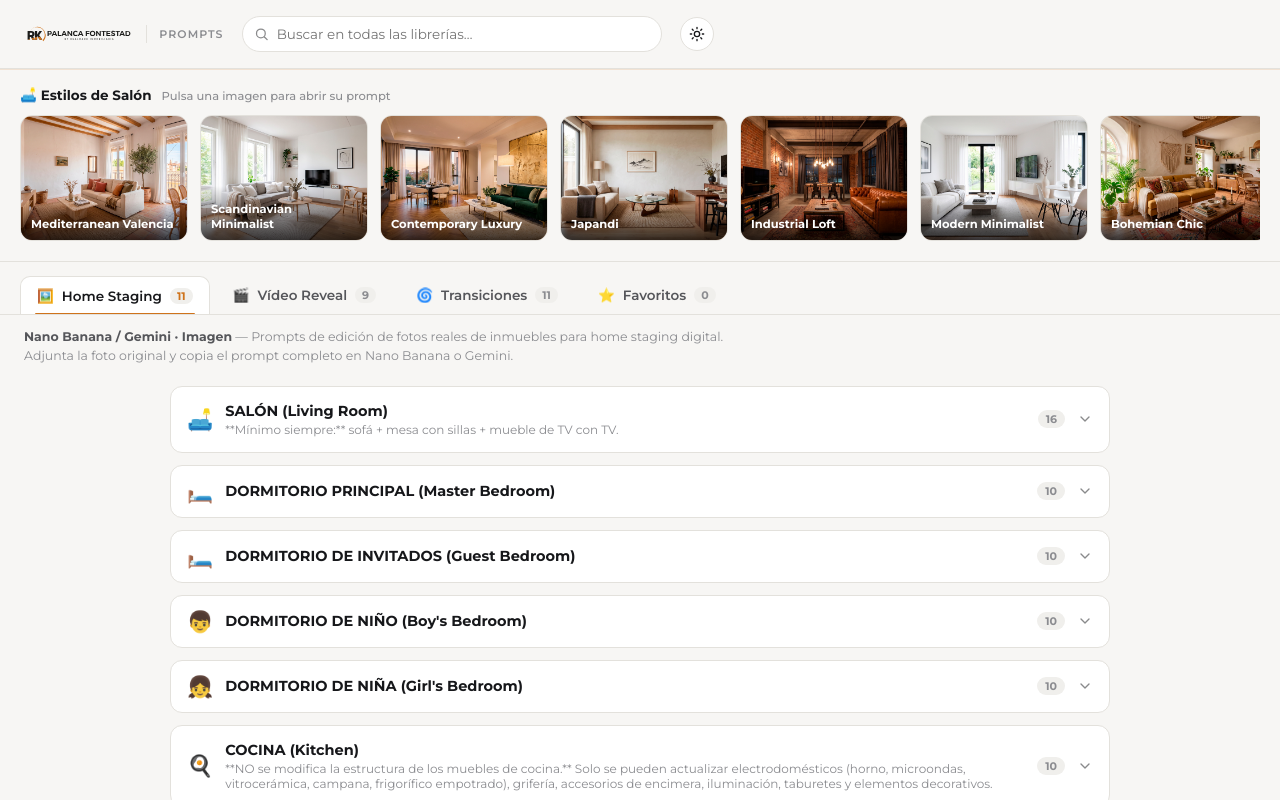
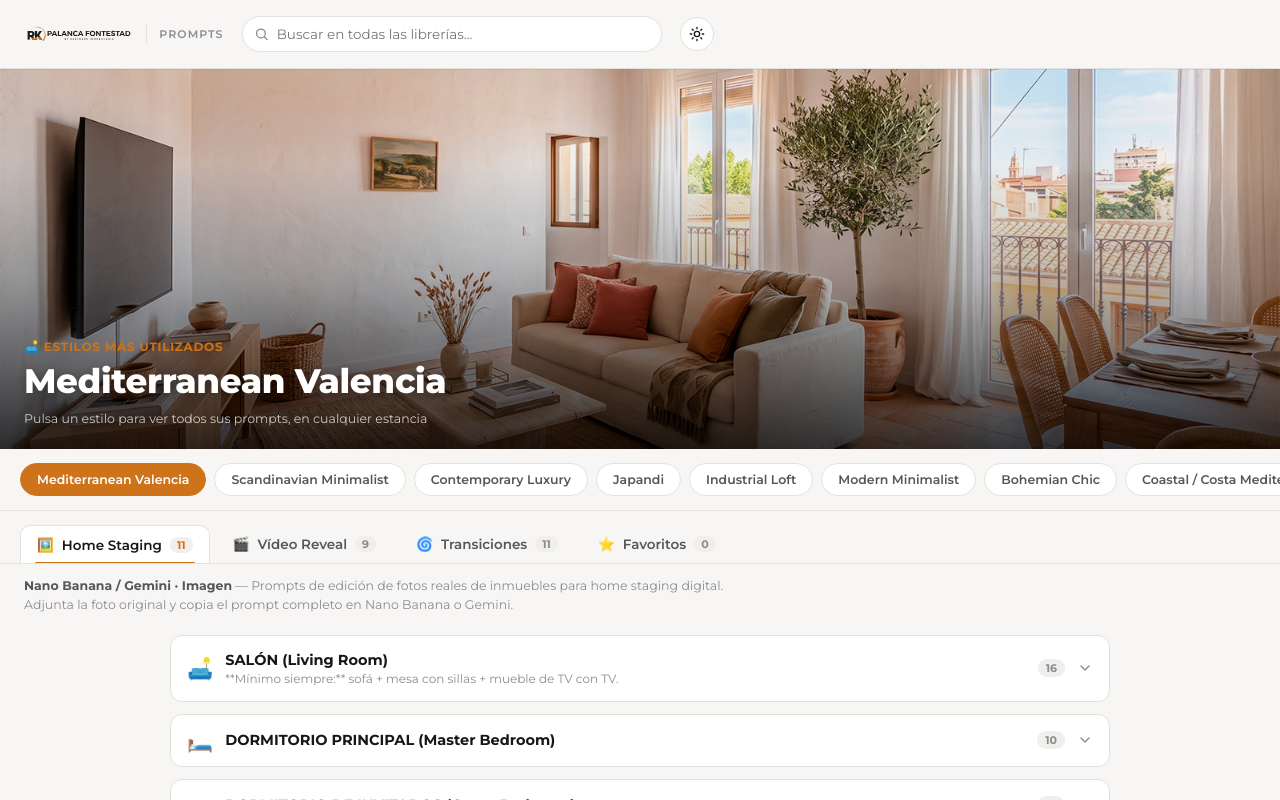
Before and after one commit to marketingIPF/creaprompts, a React (Vite) app: page / in a window 1280 px wide. Shown: the top 800 px of the page. Built offline with nearby package versions, Linux system fonts and the light colour scheme.

Commit message:
Add files via upload

```diff
--- a/src/App.jsx
+++ b/src/App.jsx
@@ -108,14 +108,7 @@ export default function App() {
   const searching = q.length > 0;
 
   const handleSelectStyle = (styleTitle) => {
-    const match = flat.find(
-      (item) => item.libId === 'nano-banana' && item.roomTitle.startsWith('SALÓN') && item.itemTitle === styleTitle
-    );
-    if (match) {
-      setQuery('');
-      setActiveLib('nano-banana');
-      setHighlightKey(match.key);
-    }
+    setQuery(styleTitle);
   };
 
   const globalResults = useMemo(() => {
--- a/src/components/Hero.jsx
+++ b/src/components/Hero.jsx
@@ -1,31 +1,42 @@
 import { useState } from 'react';
 import { HERO_STYLES } from '../data/heroStyles';
 
-function HeroTile({ style, onSelect }) {
+export default function Hero({ onSelectStyle }) {
+  const [activeIndex, setActiveIndex] = useState(0);
   const [broken, setBroken] = useState(false);
+  const active = HERO_STYLES[activeIndex];
+
+  const handlePick = (index) => {
+    setActiveIndex(index);
+    setBroken(false);
+    onSelectStyle(HERO_STYLES[index].title);
+  };
 
   return (
-    <button className="hero-tile" onClick={() => onSelect(style.title)}>
-      {broken ? (
-        <div className="hero-tile-fallback">🖼️</div>
-      ) : (
-        <img src={style.file} alt={style.title} onError={() => setBroken(true)} loading="lazy" />
-      )}
-      <span className="hero-tile-label">{style.title}</span>
-    </button>
-  );
-}
+    <div className="hero">
+      <div className="hero-image">
+        {broken ? (
+          <div className="hero-image-fallback">🛋️</div>
+        ) : (
+          <img src={active.file} alt={active.title} onError={() => setBroken(true)} />
+        )}
+        <div className="hero-scrim" />
+        <div className="hero-copy">
+          <span className="hero-eyebrow">🛋️ Estilos más utilizados</span>
+          <h1 className="hero-title">{active.title}</h1>
+          <span className="hero-hint">Pulsa un estilo para ver todos sus prompts, en cualquier estancia</span>
+        </div>
+      </div>
 
-export default function Hero({ onSelectStyle }) {
-  return (
-    <div className="hero">
-      <div className="hero-heading">
-        <span>🛋️ Estilos de Salón</span>
-        <small>Pulsa una imagen para abrir su prompt</small>
-      </div>
-      <div className="hero-strip">
-        {HERO_STYLES.map((style) => (
-          <HeroTile key={style.title} style={style} onSelect={onSelectStyle} />
+      <div className="hero-pills">
+        {HERO_STYLES.map((style, i) => (
+          <button
+            key={style.title}
+            className={`hero-pill${i === activeIndex ? ' active' : ''}`}
+            onClick={() => handlePick(i)}
+          >
+            {style.title}
+          </button>
         ))}
       </div>
     </div>
--- a/src/index.css
+++ b/src/index.css
@@ -254,89 +254,130 @@ button, input {
 /* ---------- Hero ---------- */
 
 .hero {
-  padding: 18px 20px 16px;
   border-bottom: 1px solid var(--border);
 }
 
-.hero-heading {
-  display: flex;
-  align-items: baseline;
-  gap: 10px;
-  margin-bottom: 12px;
-  font-weight: 700;
-  font-size: 13.5px;
+.hero-image {
+  position: relative;
+  width: 100%;
+  height: 380px;
+  overflow: hidden;
+  background: var(--surface-2);
 }
 
-.hero-heading small {
-  font-weight: 500;
-  color: var(--text-faint);
-  font-size: 11.5px;
-}
-
-.hero-strip {
-  display: flex;
-  gap: 12px;
-  overflow-x: auto;
-  padding-bottom: 4px;
-  scroll-snap-type: x proximity;
-}
-
-.hero-tile {
-  position: relative;
-  flex: 0 0 auto;
-  width: 168px;
-  aspect-ratio: 4 / 3;
-  border-radius: 12px;
-  overflow: hidden;
-  border: 1px solid var(--border);
-  background: var(--surface-2);
-  cursor: pointer;
-  padding: 0;
-  scroll-snap-align: start;
-  transition: transform .15s ease, border-color .15s ease;
-}
-
-.hero-tile:hover {
-  transform: translateY(-3px);
-  border-color: var(--orange);
-}
-
-.hero-tile img {
+.hero-image img {
   width: 100%;
   height: 100%;
   object-fit: cover;
   display: block;
+  animation: hero-fade .35s ease;
 }
 
-.hero-tile-fallback {
+@keyframes hero-fade {
+  from {
+    opacity: 0;
+  }
+  to {
+    opacity: 1;
+  }
+}
+
+.hero-image-fallback {
   width: 100%;
   height: 100%;
   display: flex;
   align-items: center;
   justify-content: center;
-  font-size: 28px;
-  opacity: 0.25;
+  font-size: 56px;
+  opacity: 0.2;
   background: repeating-linear-gradient(
     135deg,
     var(--surface-2),
-    var(--surface-2) 10px,
-    var(--surface) 10px,
-    var(--surface) 20px
+    var(--surface-2) 16px,
+    var(--surface) 16px,
+    var(--surface) 32px
   );
 }
 
-.hero-tile-label {
+.hero-scrim {
+  position: absolute;
+  inset: 0;
+  background: linear-gradient(to top, rgba(0, 0, 0, 0.78) 0%, rgba(0, 0, 0, 0.25) 45%, rgba(0, 0, 0, 0.05) 75%);
+  pointer-events: none;
+}
+
+.hero-copy {
   position: absolute;
   left: 0;
   right: 0;
   bottom: 0;
-  padding: 16px 10px 8px;
-  background: linear-gradient(to top, rgba(0, 0, 0, 0.75), transparent);
+  padding: 28px 24px 22px;
   color: #fff;
-  font-size: 11.5px;
+}
+
+.hero-eyebrow {
+  display: block;
+  font-size: 12px;
   font-weight: 700;
-  text-align: left;
-  line-height: 1.3;
+  letter-spacing: 0.06em;
+  text-transform: uppercase;
+  color: var(--orange);
+  margin-bottom: 6px;
+}
+
+.hero-title {
+  margin: 0 0 6px;
+  font-size: 34px;
+  font-weight: 800;
+  letter-spacing: -0.01em;
+  text-shadow: 0 2px 12px rgba(0, 0, 0, 0.35);
+}
+
+.hero-hint {
+  font-size: 12.5px;
+  color: rgba(255, 255, 255, 0.75);
+}
+
+.hero-pills {
+  display: flex;
+  gap: 8px;
+  padding: 14px 20px;
+  overflow-x: auto;
+}
+
+.hero-pill {
+  flex: 0 0 auto;
+  padding: 8px 16px;
+  border-radius: 999px;
+  border: 1px solid var(--border);
+  background: var(--surface);
+  color: var(--text-dim);
+  font-size: 12.5px;
+  font-weight: 600;
+  cursor: pointer;
+  white-space: nowrap;
+  transition: all .12s ease;
+}
+
+.hero-pill:hover {
+  border-color: var(--orange);
+  color: var(--text);
+}
+
+.hero-pill.active {
+  background: var(--orange);
+  border-color: var(--orange);
+  color: #fff;
+}
+
+@media (max-width: 640px) {
+  .hero-image {
+    height: 240px;
+  }
+
+  .hero-title {
+    font-size: 24px;
+  }
 }
 
 .main {
```
Also changed, not shown: 1 other file (tests, documents, lock files or other folders).
